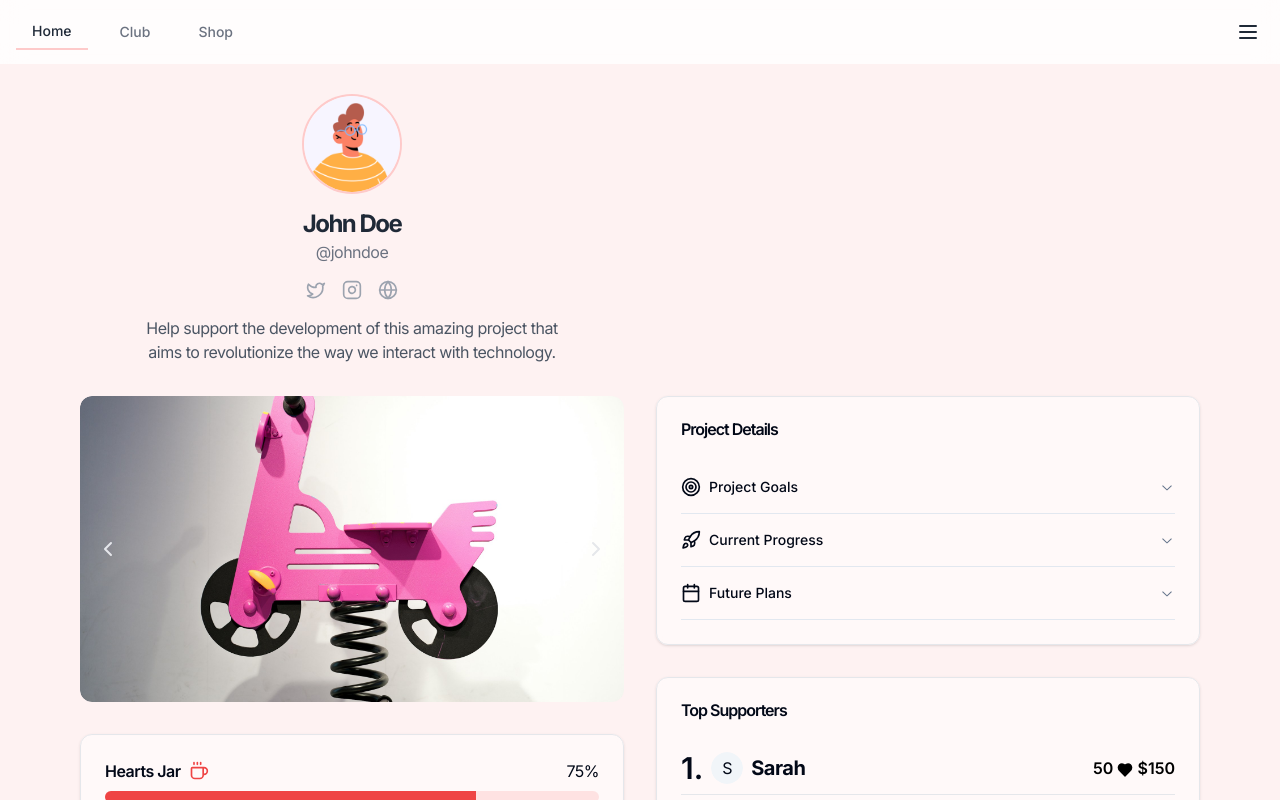
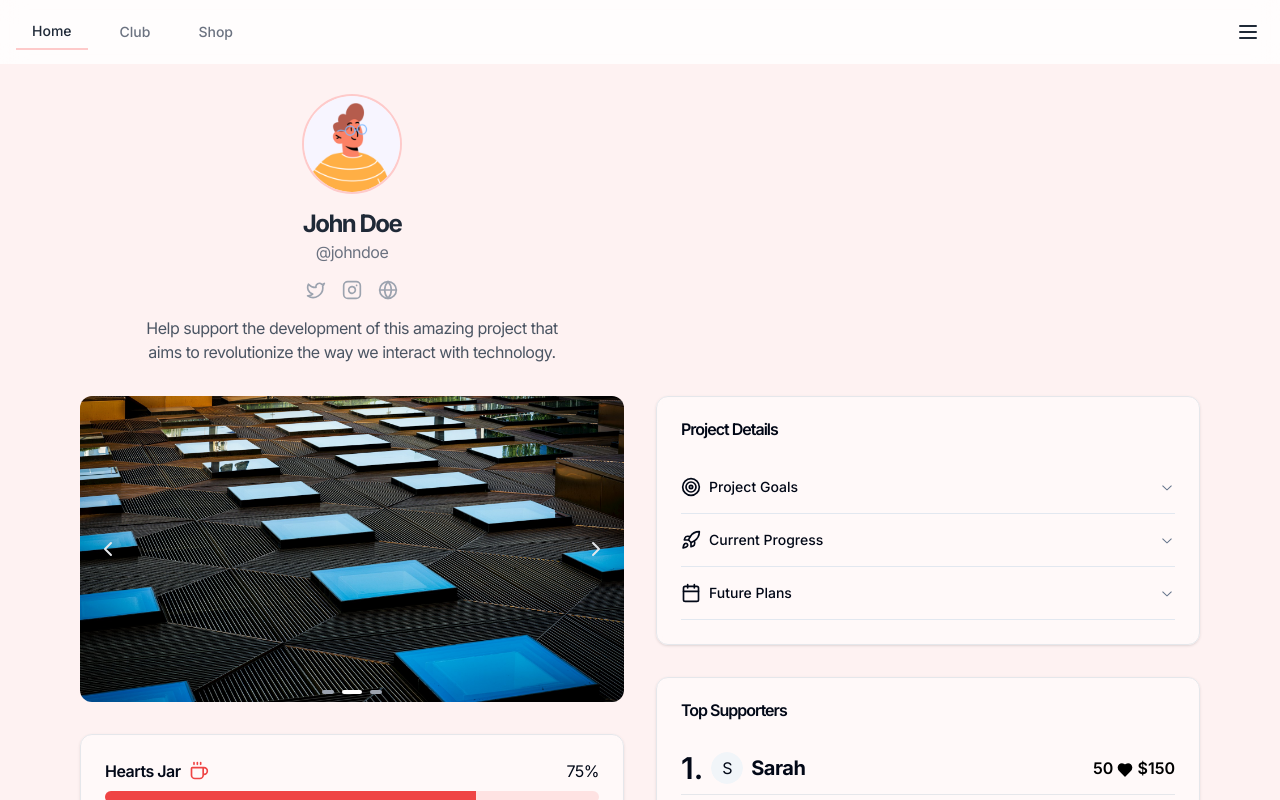
Before and after one commit to madegit/supportthis, a Next.js app: page /support in a window 1280 px wide. Shown: the top 800 px of the page. Built offline with nearby package versions, Linux system fonts and the light colour scheme.

Commit message:
Added Coming soon

```diff
--- /dev/null
+++ b/components/coming-soon.tsx
@@ -0,0 +1,67 @@
+'use client'
+
+import { useState, useEffect } from 'react'
+import { Button } from "@/components/ui/button"
+import { Input } from "@/components/ui/input"
+import { Card, CardContent, CardHeader, CardTitle } from "@/components/ui/card"
+import { ChefHat, Heart, Coffee, Mail } from 'lucide-react'
+import { motion } from 'framer-motion'
+
+export default function ComingSoonComponent() {
+  const [email, setEmail] = useState('')
+
+  const handleSubmit = (e: React.FormEvent) => {
+    e.preventDefault()
+    console.log('Email submitted:', email)
+    setEmail('')
+  }
+
+  useEffect(() => {
+    const link = document.createElement('link')
+    link.href = 'https://fonts.googleapis.com/css2?family=Inter:wght@400;600;700&display=swap'
+    link.rel = 'stylesheet'
+    document.head.appendChild(link)
+  }, [])
+
+  return (
+    <div className="min-h-screen bg-[url('bg.jpg')] text-gray-800 dark:text-gray-200 flex flex-col font-['Inter',sans-serif]" style={{ letterSpacing: '-0.05em' }}>
+
+
+      <main className="flex-grow container mx-auto px-4 py-12 flex flex-col items-center justify-center relative z-10">
+        <Card className="w-full max-w-xl bg-white dark:bg-gray-800 bg-opacity-50 backdrop-blur-sm border border-gray-200 dark:border-gray-700 rounded-xl">
+          <CardHeader className="text-center">
+            <CardTitle className="text-4xl font-bold mb-4 flex items-center justify-center">
+              <ChefHat className="mr-2 h-10 w-10" /> Cooking the Perfect<br /> Digital Recipe.
+            </CardTitle>
+            <p className="text-xl text-gray-600 dark:text-gray-300 mb-6">
+              We're building a revolutionary platform to support creators. Be the first to know when we launch!
+            </p>
+          </CardHeader>
+          <CardContent>
+            <form onSubmit={handleSubmit} className="space-y-4">
+              <div className="flex space-x-2">
+                <Input
+                  type="email"
+                  placeholder="Enter your email"
+                  value={email}
+                  onChange={(e) => setEmail(e.target.value)}
+                  className="flex-grow bg-gray-50 rounded-xl"
+                  required
+                />
+                <Button type="submit" className="bg-black dark:bg-white text-white dark:text-black hover:bg-red-600 dark:hover:bg-red-400 rounded-xl">
+                  <Mail className="mr-2 h-4 w-4" /> Join Waitlist
+                </Button>
+              </div>
+            </form>
+          </CardContent>
+        </Card>
+      </main>
+
+      <footer className="bg-black dark:bg-gray-800 text-white dark:text-gray-200 py-8 relative z-10">
+        <div className="container mx-auto px-4 text-center">
+          <p> &copy; Copyright 2024 <a href="https://supportthis.org/" target="_blank" rel="noopener noreferrer" className="no-underline">SupportThis.org</a></p>
+        </div>
+      </footer>
+    </div>
+  )
+}
--- a/components/product-details.tsx
+++ b/components/product-details.tsx
@@ -8,15 +8,18 @@ import { Input } from "@/components/ui/input"
 import { RadioGroup, RadioGroupItem } from "@/components/ui/radio-group"
 import { Label } from "@/components/ui/label"
 import { ChevronLeft, ChevronRight, Star, Minus, Plus, ShoppingCart, Truck, RotateCw, CreditCard } from 'lucide-react'
-import { motion, AnimatePresence } from 'framer-motion'
+import { motion, useAnimation } from 'framer-motion'
 
 export function ComponentsProductDetails() {
-  const [currentImageIndex, setCurrentImageIndex] = useState(0)
   const [quantity, setQuantity] = useState(1)
-  const [direction, setDirection] = useState(0)
   const [selectedLicense, setSelectedLicense] = useState('regular')
   const [isSticky, setIsSticky] = useState(false)
   const addToCartRef = useRef(null)
+
+  const [currentImageIndex, setCurrentImageIndex] = useState(0)
+  const [sliderWidth, setSliderWidth] = useState(0)
+  const sliderRef = useRef<HTMLDivElement>(null)
+  const controls = useAnimation()
 
   const productImages = [
     "/t-shirt.jpg?height=400&width=400",
@@ -24,18 +27,38 @@ export function ComponentsProductDetails() {
     "/t-shirt3.jpg?height=400&width=400"
   ]
 
-  const basePrice = 68
-  const extendedPrice = 300
+  useEffect(() => {
+    if (sliderRef.current) {
+      setSliderWidth(sliderRef.current.scrollWidth - sliderRef.current.offsetWidth)
+    }
+  }, [])
 
   const nextImage = () => {
-    setDirection(1)
-    setCurrentImageIndex((prevIndex) => (prevIndex + 1) % productImages.length)
+    setCurrentImageIndex((prevIndex) => {
+      const newIndex = (prevIndex + 1) % productImages.length
+      controls.start({ x: -newIndex * 100 + '%' })
+      return newIndex
+    })
   }
 
   const prevImage = () => {
-    setDirection(-1)
-    setCurrentImageIndex((prevIndex) => (prevIndex - 1 + productImages.length) % productImages.length)
+    setCurrentImageIndex((prevIndex) => {
+      const newIndex = (prevIndex - 1 + productImages.length) % productImages.length
+      controls.start({ x: -newIndex * 100 + '%' })
+      return newIndex
+    })
   }
+
+  useEffect(() => {
+    const timer = setInterval(() => {
+      nextImage()
+    }, 5000) // Change image every 5 seconds
+
+    return () => clearInterval(timer)
+  }, [])
+
+  const basePrice = 68
+  const extendedPrice = 300
 
   const incrementQuantity = () => {
     setQuantity(prevQuantity => prevQuantity + 1)
@@ -69,34 +92,6 @@ export function ComponentsProductDetails() {
     }
   }, [])
 
-  useEffect(() => {
-    const timer = setInterval(() => {
-      nextImage()
-    }, 5000) // Change image every 5 seconds
-
-    return () => clearInterval(timer)
-  }, [])
-
-  const variants = {
-    enter: (direction: number) => {
-      return {
-        x: direction > 0 ? 1000 : -1000,
-        opacity: 0
-      }
-    },
-    center: {
-      zIndex: 0,
-      x: 0,
-      opacity: 1
-    },
-    exit: (direction: number) => {
-      return {
-        zIndex: 0,
-        x: direction < 0 ? 1000 : -1000,
-        opacity: 0
-      }
-    }
-  }
 
   return (
     <div className="min-h-screen bg-red-50 dark:bg-gray-900 text-gray-800 dark:text-gray-200">
@@ -120,37 +115,52 @@ export function ComponentsProductDetails() {
       <main className="container mx-auto pt-8 px-4 pb-32 lg:grid lg:grid-cols-2 lg:gap-8 lg:max-w-6xl">
         {/* Product Image Slider */}
         <div className="relative mb-8 rounded-xl overflow-hidden aspect-square">
-          <AnimatePresence initial={false} custom={direction}>
-            <motion.img
-              key={currentImageIndex}
-              src={productImages[currentImageIndex]}
-              custom={direction}
-              variants={variants}
-              initial="enter"
-              animate="center"
-              exit="exit"
-              transition={{
-                x: { type: "spring", stiffness: 300, damping: 30 },
-                opacity: { duration: 0.2 }
-              }}
-              className="absolute top-0 left-0 w-full h-full object-cover rounded-xl"
-              alt={`Product image ${currentImageIndex + 1}`}
-            />
-          </AnimatePresence>
+          <motion.div
+            ref={sliderRef}
+            className="absolute top-0 left-0 w-full h-full cursor-grab active:cursor-grabbing"
+            drag="x"
+            dragConstraints={{ right: 0, left: -sliderWidth }}
+            animate={controls}
+            transition={{ type: 'spring', damping: 30, stiffness: 300 }}
+          >
+            <motion.div className="flex w-full h-full">
+              {productImages.map((image, index) => (
+                <motion.div
+                  key={index}
+                  className="min-w-full h-full"
+                  style={{
+                    backgroundImage: `url(${image})`,
+                    backgroundSize: 'cover',
+                    backgroundPosition: 'center'
+                  }}
+                />
+              ))}
+            </motion.div>
+          </motion.div>
           <Button
             variant="ghost"
-            className="absolute left-2 top-1/2 transform -translate-y-1/2 text-gray-200 rounded-xl hover:text-gray-400 hover:bg-gray-200/20 p-2"
+            className="absolute left-2 top-1/2 transform -translate-y-1/2 text-gray-200 rounded-xl hover:text-gray-400 hover:bg-gray-200/20 p-2 z-10"
             onClick={prevImage}
           >
             <ChevronLeft className="h-6 w-6" />
           </Button>
           <Button
             variant="ghost"
-            className="absolute right-2 top-1/2 transform -translate-y-1/2  text-gray-200 rounded-xl hover:text-gray-400 hover:bg-gray-200/20 p-2"
+            className="absolute right-2 top-1/2 transform -translate-y-1/2 text-gray-200 rounded-xl hover:text-gray-400 p-2 z-10 hover:bg-gray-200/20"
             onClick={nextImage}
           >
             <ChevronRight className="h-6 w-6" />
           </Button>
+          <div className="absolute bottom-2 left-1/2 transform -translate-x-1/2 flex space-x-2">
+            {productImages.map((_, index) => (
+              <div
+                key={index}
+                className={`w-3 h-1 rounded-full ${
+                        index === currentImageIndex ? ' w-5 bg-white' : 'bg-gray-400 ease-in-out duration-300'
+                }`}
+              />
+            ))}
+          </div>
         </div>
 
         {/* Product Details */}
--- a/components/support-this-creator.tsx
+++ b/components/support-this-creator.tsx
@@ -11,14 +11,13 @@ import { Accordion, AccordionContent, AccordionItem, AccordionTrigger } from "@/
 import { Compass, Heart, Share2, Menu, Twitter, Instagram, Globe, Star, Coffee, Info, Target, Rocket, Calendar, Mail, Clock, Shield, LogIn, UserPlus, ChevronLeft, ChevronRight, LinkIcon, Facebook, ShoppingCart, Zap, Crown, Check, MessageCircle, Users, Video, Lightbulb } from 'lucide-react'
 import { Tooltip, TooltipContent, TooltipProvider, TooltipTrigger } from "@/components/ui/tooltip"
 import { Dialog, DialogContent, DialogTrigger } from "@/components/ui/dialog"
-import { motion, AnimatePresence } from 'framer-motion'
+import { motion, useAnimation } from 'framer-motion'
 
 export default function SupportThisCreator() {
   const [heartCount, setHeartCount] = useState(1)
   const [name, setName] = useState('')
   const [message, setMessage] = useState('')
   const [isSticky, setIsSticky] = useState(false)
-  const [currentImageIndex, setCurrentImageIndex] = useState(0)
   const [activePage, setActivePage] = useState('home')
   const [isHeartJarVisible, setIsHeartJarVisible] = useState(false)
   const incrementalSectionRef = useRef(null)
@@ -81,51 +80,46 @@ export default function SupportThisCreator() {
     { title: 'Future Plans', content: 'We aim to launch a beta version within the next 3 months, followed by a full release by the end of the year.', icon: <Calendar className="h-5 w-5" /> },
   ]
 
- const [direction, setDirection] = useState(0)
+  const [currentImageIndex, setCurrentImageIndex] = useState(0)
+  const [sliderWidth, setSliderWidth] = useState(0)
+  const sliderRef = useRef<HTMLDivElement>(null)
+  const controls = useAnimation()
+
   const projectImages = [
     "/bike.jpg?height=360&width=640",
     "/project.jpg?height=360&width=640",
     "/project4.jpg?height=360&width=640"
   ]
 
+  useEffect(() => {
+    if (sliderRef.current) {
+      setSliderWidth(sliderRef.current.scrollWidth - sliderRef.current.offsetWidth)
+    }
+  }, [])
+
   const nextImage = () => {
-    setDirection(1)
-    setCurrentImageIndex((prevIndex) => (prevIndex + 1) % projectImages.length)
+    setCurrentImageIndex((prevIndex) => {
+      const newIndex = (prevIndex + 1) % projectImages.length
+      controls.start({ x: -newIndex * 100 + '%' })
+      return newIndex
+    })
   }
 
   const prevImage = () => {
-    setDirection(-1)
-    setCurrentImageIndex((prevIndex) => (prevIndex - 1 + projectImages.length) % projectImages.length)
+    setCurrentImageIndex((prevIndex) => {
+      const newIndex = (prevIndex - 1 + projectImages.length) % projectImages.length
+      controls.start({ x: -newIndex * 100 + '%' })
+      return newIndex
+    })
   }
 
   useEffect(() => {
     const timer = setInterval(() => {
       nextImage()
-    }, 12000)
+    }, 5000) // Change image every 5 seconds
 
     return () => clearInterval(timer)
   }, [])
-
-  const variants = {
-    enter: (direction: number) => {
-      return {
-        x: direction > 0 ? 1000 : -1000,
-        opacity: 0
-      }
-    },
-    center: {
-      zIndex: 0,
-      x: 0,
-      opacity: 1
-    },
-    exit: (direction: number) => {
-      return {
-        zIndex: 0,
-        x: direction < 0 ? 1000 : -1000,
-        opacity: 0
-      }
-    }
-  }
 
   const shopItems = [
     { name: 'T-Shirt', price: 25, image: '/t-shirt.jpg?height=360&width=640', rating: 4.3 },
@@ -244,37 +238,52 @@ export default function SupportThisCreator() {
 
               {/* Project Images Slider */}
               <div className="relative mb-8 rounded-xl overflow-hidden w-full" style={{ paddingTop: '56.25%' }}>
-                <AnimatePresence initial={false} custom={direction}>
-                  <motion.img
-                    key={currentImageIndex}
-                    src={projectImages[currentImageIndex]}
-                    custom={direction}
-                    variants={variants}
-                    initial="enter"
-                    animate="center"
-                    exit="exit"
-                    transition={{
-                      x: { type: "spring", stiffness: 300, damping: 30 },
-                      opacity: { duration: 0.2 }
-                    }}
-                    className="absolute top-0 left-0 w-full h-full object-cover rounded-xl"
-                    alt={`Project image ${currentImageIndex + 1}`}
-                  />
-                </AnimatePresence>
+                <motion.div
+                  ref={sliderRef}
+                  className="absolute top-0 left-0 w-full h-full cursor-grab active:cursor-grabbing"
+                  drag="x"
+                  dragConstraints={{ right: 0, left: -sliderWidth }}
+                  animate={controls}
+                  transition={{ type: 'spring', damping: 30, stiffness: 300 }}
+                >
+                  <motion.div className="flex w-full h-full">
+                    {projectImages.map((image, index) => (
+                      <motion.div
+                        key={index}
+                        className="min-w-full h-full"
+                        style={{
+                          backgroundImage: `url(${image})`,
+                          backgroundSize: 'cover',
+                          backgroundPosition: 'center'
+                        }}
+                      />
+                    ))}
+                  </motion.div>
+                </motion.div>
                 <Button
                   variant="ghost"
-                  className="absolute left-2 top-1/2 transform -translate-y-1/2 text-gray-200 rounded-xl hover:text-gray-400 hover:bg-gray-200/20 p-2 z-5 "
+                  className="absolute left-2 top-1/2 transform -translate-y-1/2 text-gray-200 rounded-xl hover:text-gray-400 hover:bg-gray-200/20 p-2 z-10"
                   onClick={prevImage}
                 >
                   <ChevronLeft className="h-6 w-6" />
                 </Button>
                 <Button
                   variant="ghost"
-                  className="absolute right-2 top-1/2 transform -translate-y-1/2  text-gray-200 rounded-xl hover:text-gray-400 p-2 z-5 hover:bg-gray-200/20"
+                  className="absolute right-2 top-1/2 transform -translate-y-1/2 text-gray-200 rounded-xl hover:text-gray-400 p-2 z-10 hover:bg-gray-200/20"
                   onClick={nextImage}
                 >
                   <ChevronRight className="h-6 w-6" />
                 </Button>
+                <div className="absolute bottom-2 left-1/2 transform -translate-x-1/2 flex space-x-2">
+                  {projectImages.map((_, index) => (
+                    <div
+                      key={index}
+                      className={`w-3 h-1 rounded-full ${
+                        index === currentImageIndex ? ' w-5 bg-white' : 'bg-gray-400 ease-in-out duration-300'
+                      }`}
+                    />
+                  ))}
+                </div>
               </div>
 
               {/* Hearts Jar */}
@@ -511,9 +520,9 @@ export default function SupportThisCreator() {
                     <Image
                       src={item.image}
                       alt={item.name}
-                      width={640}
-                      height={360}
-                      className="w-full h-48 object-cover rounded-lg transition-transform group-hover:scale-105"  />
+                      width={400}
+                      height={440}
+                      className="w-full h-60 object-cover rounded-lg transition-transform group-hover:scale-105"  />
                   </div>
                   <div className="flex justify-between items-start px-3">
                     <div className="w-[60%]">
```
Also changed, not shown: app/page.tsx (+5 -10 lines), app/bg.jpg (added), 1 other file (tests, documents, lock files or other folders).
